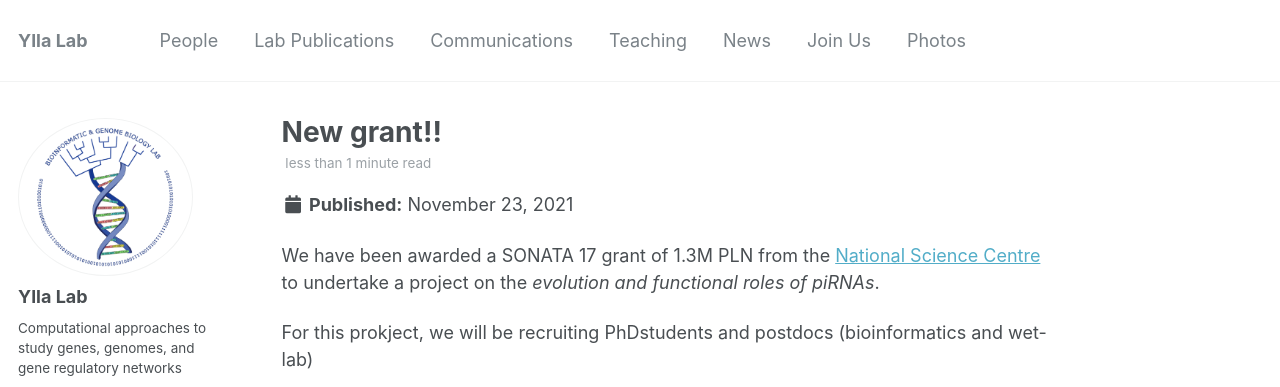
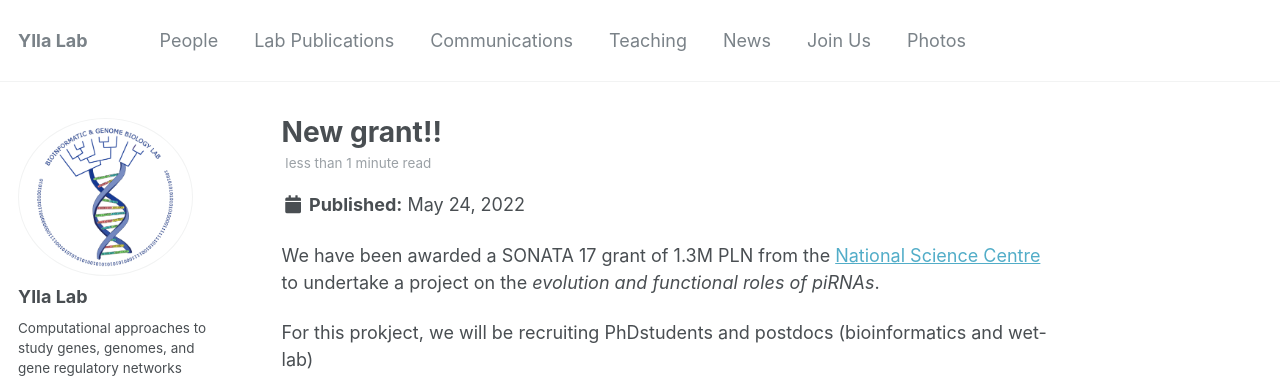
Before and after one commit to ylla-lab/ylla-lab.github.io, a Jekyll site: the page built from _posts/2022-05-24-blog-post-3.md, in a window 1280 px wide and 900 px high. Shown: the top 387 px of the window. Built offline with Jekyll 4.4.1, drawn with Linux system fonts in a browser that asks for light colours.

Commit message:
news, sonata 17

```diff
--- a/_posts/2022-05-24-blog-post-3.md
+++ b/_posts/2022-05-24-blog-post-3.md
@@ -1,6 +1,6 @@
 ---
 title: 'New grant!!'
-date: 2021-11-23
+date: 2022-05-24
 permalink: /posts/2022/5/blog-post-3/
 tags:
   - News
```
